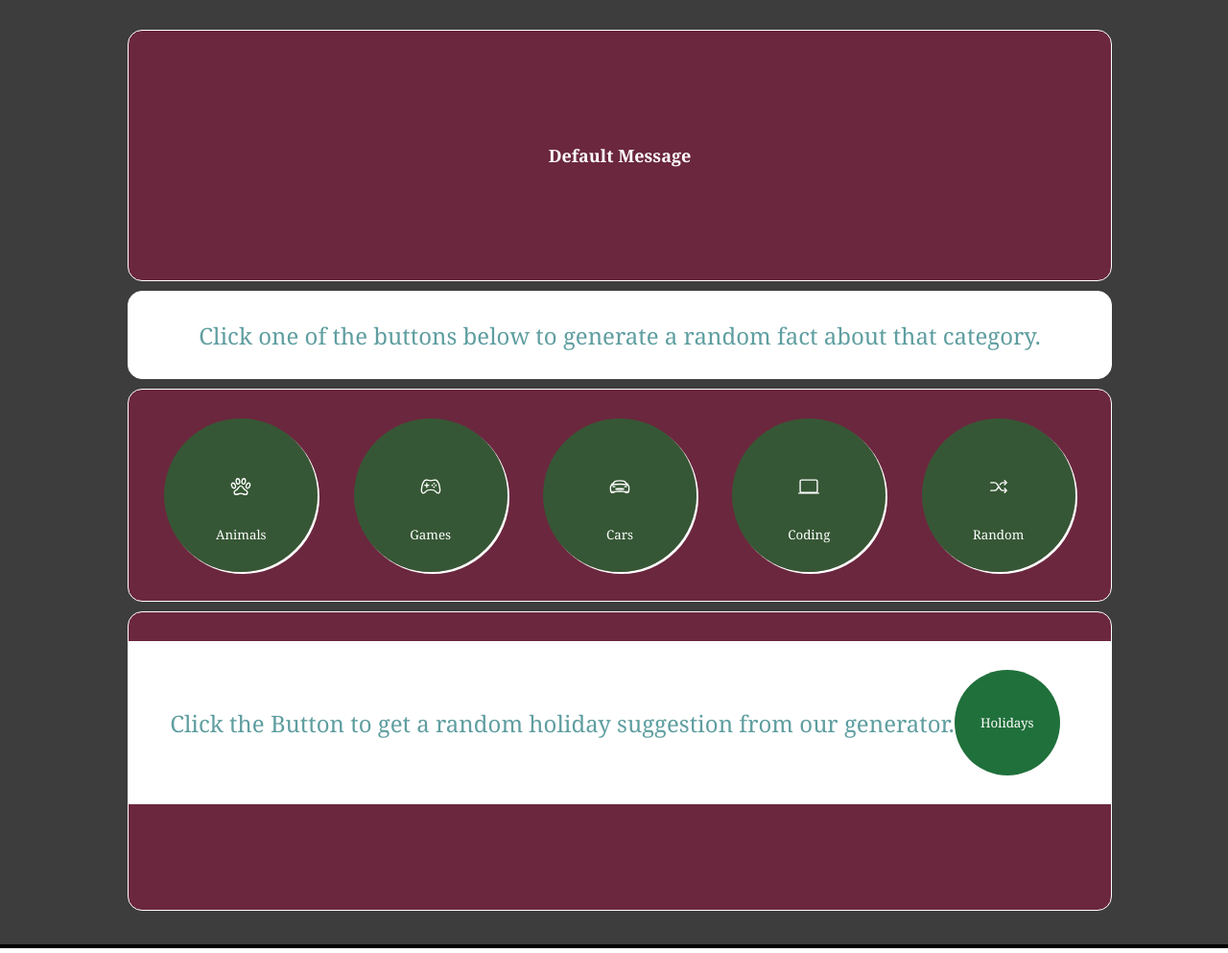
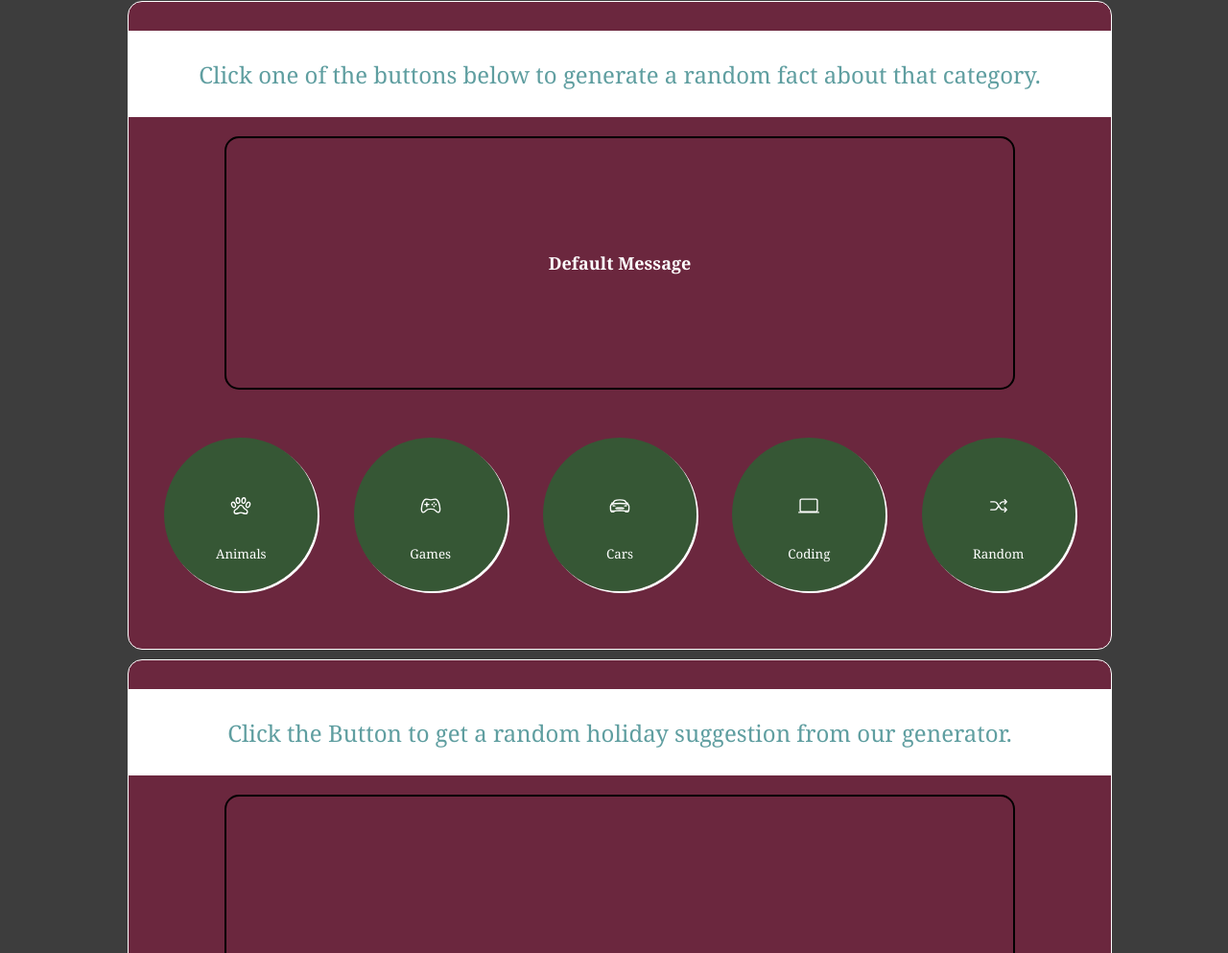
Before and after one commit to Bialzabub89/Mixed-Messages, a plain HTML site: page main/index.html in a window 1280 px wide. Shown: the part 201-1194 px from the top of the page at 96% size. Drawn offline with nearby package versions, Linux system fonts and the light colour scheme.

Commit message:
Adjusted styling to cleaner html & CSS

```diff
--- a/main/functions.js
+++ b/main/functions.js
@@ -81,13 +81,13 @@ const generateRandomMessage = (array) =>{
     }
 }
 // Event Listeners for click on buttons
-function click_event(button, array){
+function click_event(button, target , array){
     button.addEventListener("click", function(){
-        message.textContent = generateRandomMessage(array);
+        target.textContent = generateRandomMessage(array);
     });
 }
-click_event(animalsButton,animal)
-click_event(gamesButton,games)
-click_event(carsButton,cars)
-click_event(programmingButton,prog)
-click_event(randomButton,random);
+click_event(animalsButton, message, animal)
+click_event(gamesButton, message, games)
+click_event(carsButton, message, cars)
+click_event(programmingButton, message, prog)
+click_event(randomButton, message, random);
--- a/main/index.html
+++ b/main/index.html
@@ -15,13 +15,14 @@
 
 		<section>
 			<!-- message will display greetings depending on time of day and inoput of persons name -->
+			<!-- This message will regenerate every time a button is clicked -->
+			<div class="hdr-box">
+				<p>Click one of the buttons below to generate a random fact about that category.</p>
+			</div>
+			<div class="message-box">
 				<h4 id="message">Default Message</h4>
-			<!-- This message will regenerate every time a button is clicked -->
-		</section>
-		<section id="info">
-			<p>Click one of the buttons below to generate a random fact about that category.</p>
-		</section>
-		<section id="selector">
+			</div>
+			<div>
 				<!-- each button will generate a random fact of that category -->
 				<!-- Buttons given new class and icons added. -->
 				<button type="button" class="rounded-button" id="animals">
@@ -44,29 +45,29 @@
 					<ion-icon name="shuffle-outline"></ion-icon>
 					Random
 				</button>
+			</div>
 		</section>
 		<!-- input new section here with a header for the section and a randomiser button. we can work on the inputs when were back together i think it comes up next on your course. making websites accessible module i think it is.-->
-		<section class="test">
-			<div id="holiday-info">
+		<section>
+			<div class="hdr-box">
 				<p>
 					Click the Button to get a random holiday suggestion from our generator.
 				</p>
-				<button id="holiday-button">
-					Holidays
-				</button>
 			</div>
-			<div id="message-container">
-				<p id="holiday-message">
-
-				</p>
+			<div class="message-box">
+				<h4 id="holiday-message"></h4>
+				<img alt="" />
+			</div>
+			<div>
+				<button id="holiday-button">Holidays</button>
 			</div>
 		</section>
-
 	</main>
 	<footer>
 		<div>
 			&copy; Chris & Callum
 		</div>
+		<!-- add our github links etc in anchors -->
 	</footer>
 </body>
 <!-- Adding Icons From ionicons -->
--- a/main/styles.css
+++ b/main/styles.css
@@ -1,9 +1,11 @@
 @charset "UTF-8";
 *{
     margin: 0;
-    padding: 0;
     padding: 30px 0;
     font-family:Sylfaen, Cambria, Cochin, Georgia, Times, 'Times New Roman', serif;
+}
+html{
+    padding: 0;
 }
 :root{
     --primary: rgb(61, 61, 61);
@@ -18,6 +20,7 @@ body{
     background-color: var(--primary);
     color: var(--secondary);
     padding: 0;
+    margin: 0;
 }
 header{
     display: flex;
@@ -29,7 +32,6 @@ h1{
     color: black;
     padding: 10px;
 }
-
 main{
     margin: 0 auto;
     width: 80vw;
@@ -41,6 +43,7 @@ section{
     width: 100%;
     border: solid var(--secondary) 1px;
     display: flex;
+    flex-flow: column;
     justify-content: space-evenly;
     border-radius: 15px;
     margin: 5px;
@@ -56,7 +59,12 @@ section h4{
     justify-content: center;
     font-size: 18px;
 }
-#info{
+section div{
+    display: flex;
+    justify-content: space-evenly;
+
+}
+.hdr-box{
     max-height: 30px;
     display: flex;
     align-items: center;
@@ -65,8 +73,15 @@ section h4{
     color: var(--blue);
     background-color: var(--secondary);
 }
-#selector{
-    background-color: var(--burgundy);
+.message-box{
+    display: flex;
+    justify-content: center;
+    align-items: center;
+    min-height: 200px;
+    border: 2px solid black;
+    width: 80%;
+    margin: 20px auto;
+    border-radius: 15px;
 }
 
 /* Changes Made to add icons and colour changes on hover, color changed also */
@@ -94,8 +109,13 @@ button:active{
     transform: translate(5px, 5px);
     transition: all;
 }
-.rounded-button:hover {
+/* i want to add an animation where a shadow will dissapear as its pressed */
+button:hover {
     background: var(--dark-green);
+}
+#holiday-button{
+    width: 20%;
+    border-radius: 5px;
 }
 footer{
     display: flex;
@@ -104,6 +124,7 @@ footer{
     background: var(--secondary);
     min-height: 200px;
     border-top: solid var(--black) 4px;
+
 }
 footer div{
     display: flex;
@@ -113,36 +134,3 @@ footer div{
     border-top: black solid 2px;
     border-bottom: black solid 2px;
 }
-#holiday-info{
-    max-height: auto;
-    display: flex;
-    align-items: center;
-    justify-content: center;
-    font-size: 1.5em;
-    color: cadetblue;
-    background-color: white;
-    text-align: center;
-}
-#holiday-button{
-    width: 110px;
-    height: 110px;
-    margin-right: 10px;
-    background-color: #055f23e3;
-}
-#holiday-button:hover{
-    background: #00866c;
-};
-#holiday-message{
-    color:black;
-}
-.test{
-    flex-direction: column;
-}
-#message-container{
-    display: flex;
-    align-items: center;
-    justify-content: center;
-    font-size: 1.8em;
-    text-align: center;
-    padding: 10px;
-}
```
Lines whose indentation alone changed are shown as unchanged.
